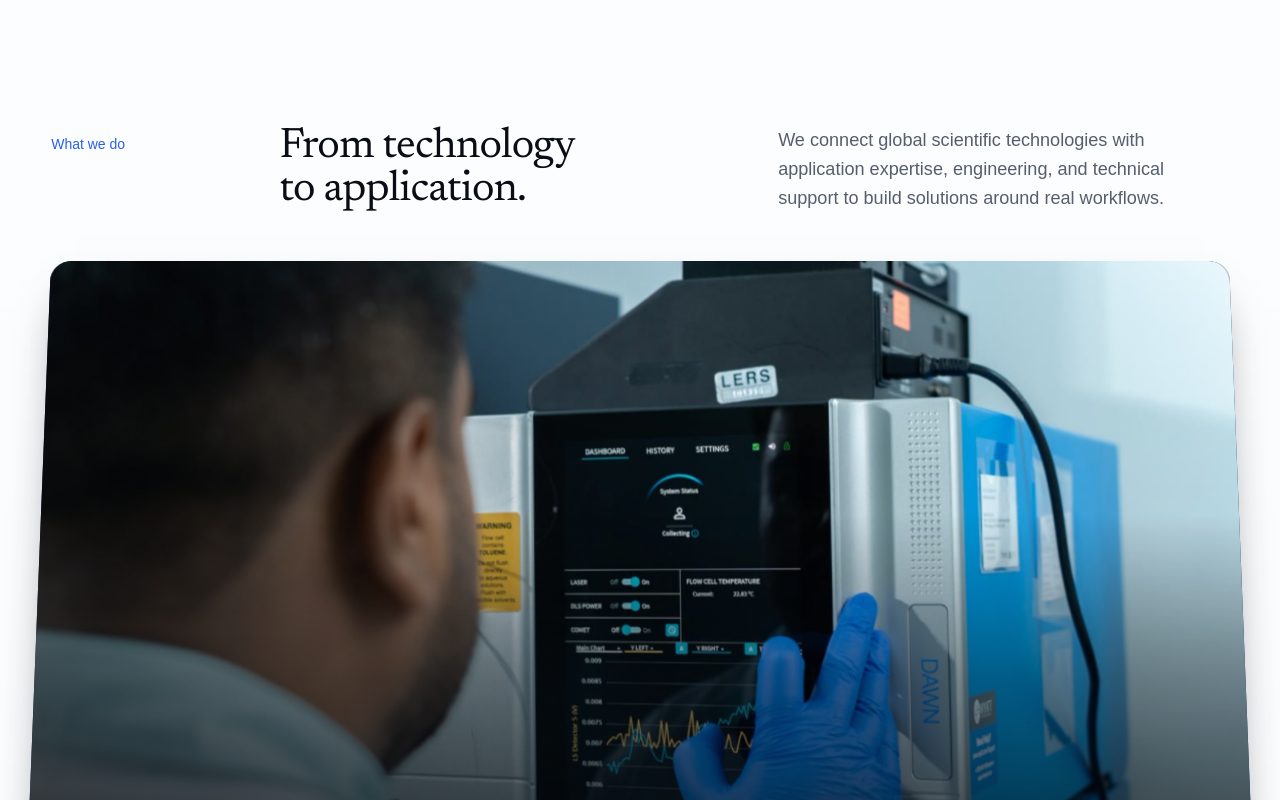
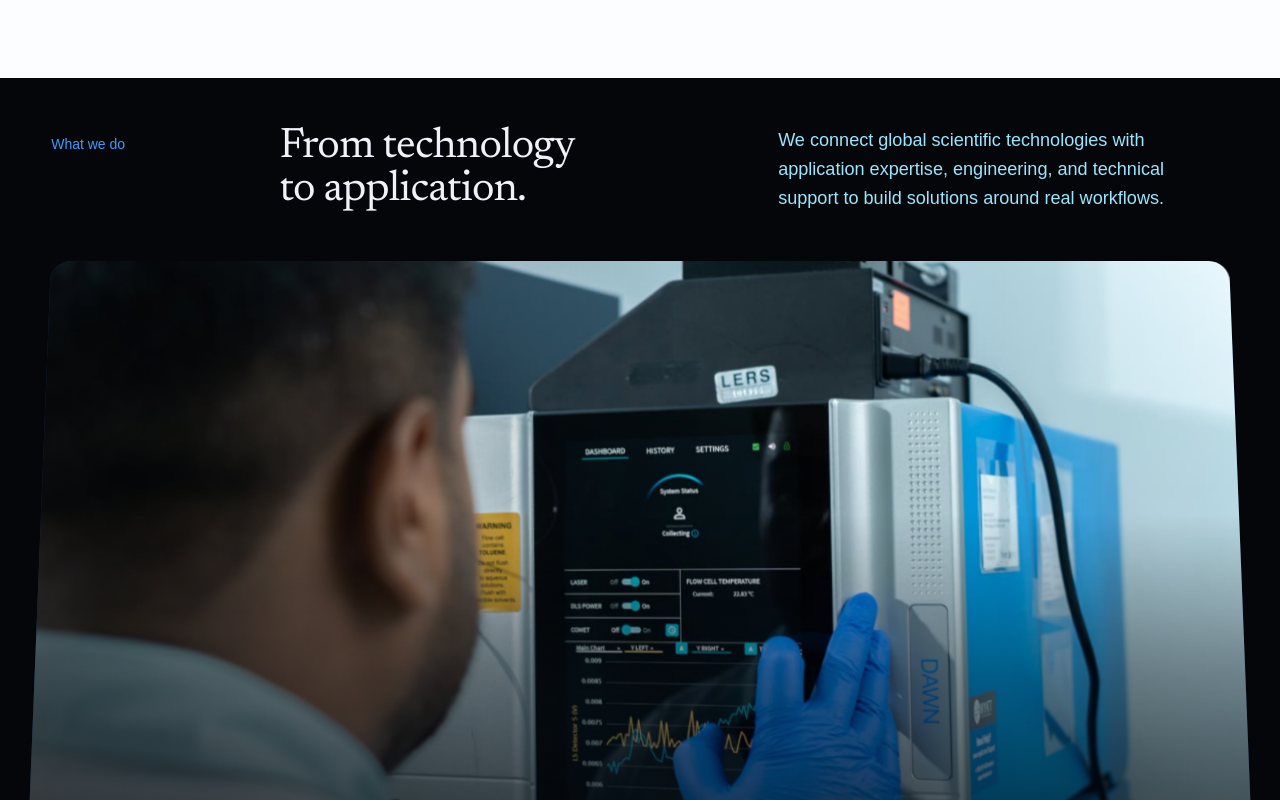
Before and after one commit to meetbhavsar777/AGILE-WEBSITE-CINEMATIC, a Next.js app: page / in a window 1280 px wide. Shown: the part 3180-3980 px from the top of the page. Built offline with nearby package versions, Linux system fonts and the light colour scheme; a web font is replaced by a local one.

Commit message:
Version 2: What we do keeps a dark ground between white sections
Co-Authored-By: Claude Opus 5.5 <noreply@anthropic.com>

```diff
--- a/components/what-we-do/what-we-do.module.css
+++ b/components/what-we-do/what-we-do.module.css
@@ -518,35 +518,8 @@
   }
 }
 
-/* Version 2: on the white page (data-surface="white"), dark text. */
+/* Version 2: on the white page this one section keeps its dark ground,
+   with the original light text. */
 :global([data-surface="white"]) .section {
-  color: var(--color-ink);
+  background: var(--color-night);
 }
-
-:global([data-surface="white"]) .eyebrow,
-:global([data-surface="white"]) .indexTitle {
-  color: var(--color-accent);
-}
-
-:global([data-surface="white"]) .introTitle,
-:global([data-surface="white"]) .indexRoll {
-  color: var(--color-ink);
-}
-
-:global([data-surface="white"]) .introBody,
-:global([data-surface="white"]) .indexTotal {
-  color: var(--color-neutral);
-}
-
-/* Words on the photos stay white. */
-:global([data-surface="white"]) .text {
-  color: var(--color-on-night);
-}
-
-:global([data-surface="white"]) .indexList li {
-  color: color-mix(in oklch, var(--color-ink) calc(35% + var(--lit, 1) * 65%), transparent);
-}
-
-:global([data-surface="white"]) .marker {
-  background: var(--color-accent);
-}
```
